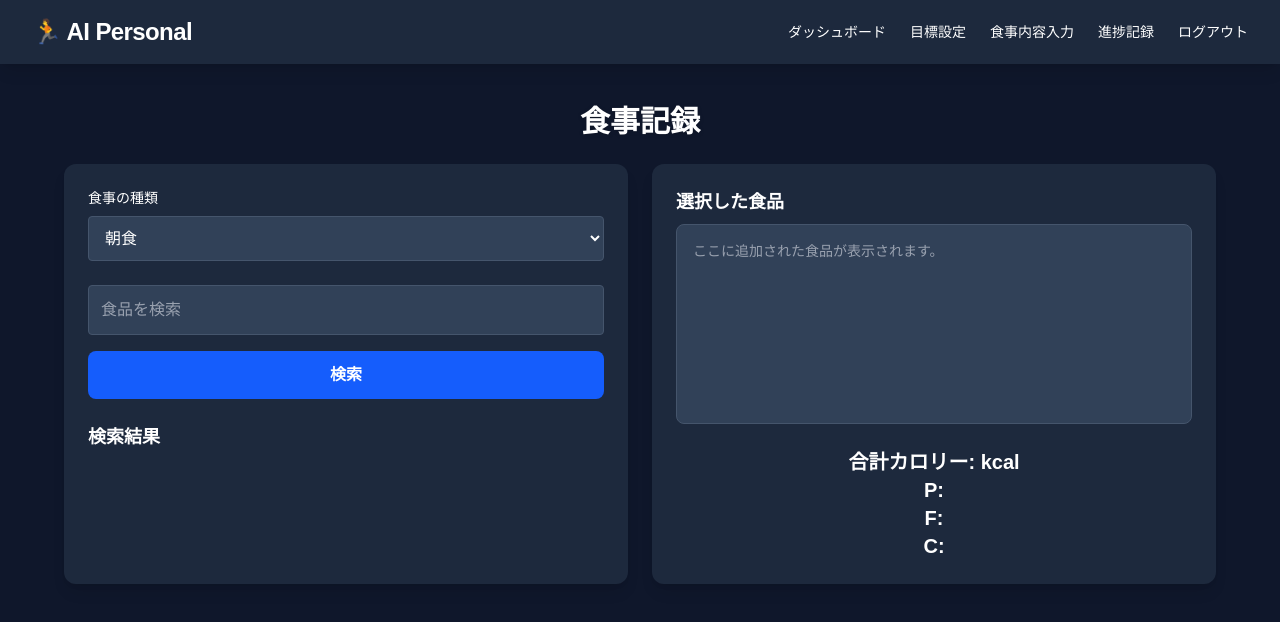
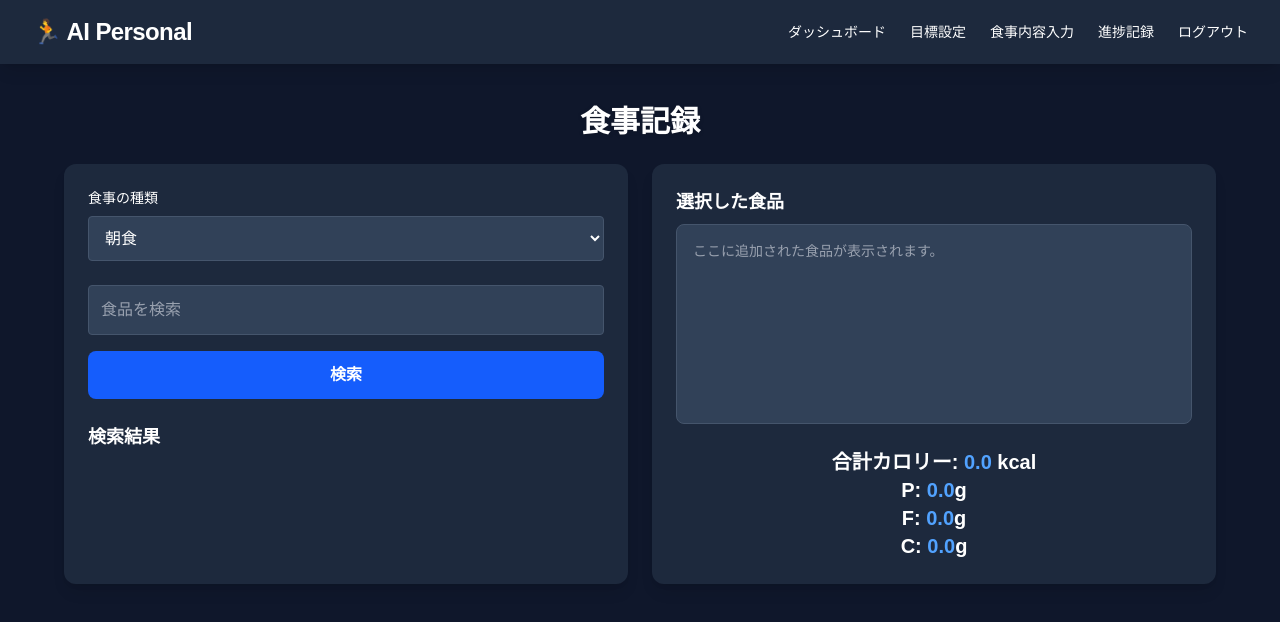
Before and after one commit to usatai/ai-personal, a Next.js app in the folder ai-personal/: page /food in a window 1280 px wide. Shown: the top 622 px of the page. Built offline with nearby package versions, Linux system fonts and the light colour scheme.

Commit message:
食材カロリー登録をトータルの数値に修正

```diff
--- a/ai-personal/app/food/page.tsx
+++ b/ai-personal/app/food/page.tsx
@@ -28,9 +28,11 @@ export default function FoodTracker() {
   const [quantities, setQuantities] = useState<Record<number, number>>({});
   const [units, setUnits] = useState<Record<number, "g" | "個">>({});
   const [isSaving, setIsSaving] = useState(false);
+  const [searchMessage, setSearchMessage] = useState<string>("");
 
     const searchFood = async () => {
         console.log(query);
+        setSearchMessage("検索中...");
 
         const response = await fetch(`http://localhost:8080/api/fooddata/foodlist?query=${query}`,{
             method : "GET",
@@ -39,6 +41,7 @@ export default function FoodTracker() {
         const data : Food[] = await response.json();
         console.log(data);
         setSearchResults(data);
+        setSearchMessage(data.length > 0 ? `${data.length}件の食品が見つかりました` : "該当する食品が見つかりませんでした");
     }
 
     const addFood = (food: Food) => {
@@ -46,12 +49,13 @@ export default function FoodTracker() {
         const selectedUnit = units[food.id] || "g";
 
         const newSelectedFood: SelectedFood = {
-            ...food, // 元の Food オブジェクトのプロパティを全てコピー
-            quantity: selectedQuantity, // 入力された数量を追加
-            unit: selectedUnit,         // 選択された単位を追加
+            ...food,
+            quantity: selectedQuantity,
+            unit: selectedUnit,
         };
 
         setSelectedFoods(prev => [...prev, newSelectedFood]);
+        setSearchMessage(`${food.foodName}を追加しました`);
     }
 
     const saveCalories = async () => {
@@ -63,16 +67,22 @@ export default function FoodTracker() {
                 headers: {"Content-Type": "application/json"},
                 body: JSON.stringify({
                     mealType,
-                foods: selectedFoods.map(food => ({
+                    foods: selectedFoods.map(food => {
+                        const multiplier = food.unit === "g"
+                            ? (food.quantity / (food.servingSize || 100))
+                            : food.quantity;
+
+                        return {
                             description: food.foodName,
-                    calories: food.calories || 0,
-                    protein: food.protein || 0,
-                    fat: food.fat || 0,
-                    carbohydrates: food.carbohydrates || 0
-                }))
+                            calories: (food.calories || 0) * multiplier,
+                            protein: (food.protein || 0) * multiplier,
+                            fat: (food.fat || 0) * multiplier,
+                            carbohydrates: (food.carbohydrates || 0) * multiplier
+                        };
                     })
+                })
+            });
 
-            });
             if (response.ok) {
                 alert("データを保存しました！");
                 setSelectedFoods([]);
@@ -121,6 +131,9 @@ export default function FoodTracker() {
             >
               検索
             </button>
+            {searchMessage && (
+              <p className="mt-2 text-sm text-blue-400">{searchMessage}</p>
+            )}
           </div>
 
           <div className="mt-6">
@@ -192,25 +205,47 @@ export default function FoodTracker() {
               <p className="text-gray-400 text-sm">ここに追加された食品が表示されます。</p>
             ) : (
               <ul className="text-sm space-y-2">
-                {selectedFoods.map((food, index) => (
+                {selectedFoods.map((food, index) => {
+                  const multiplier = food.unit === "g" ? (food.quantity / (food.servingSize || 100)) : food.quantity;
+                  return (
                     <li key={index}>
                       {food.foodName}
                       ({food.quantity}{food.unit})
-                    :<span className="mr-2">{food.calories?.toFixed(1) || 0} kcal</span>
-                    <span className="mr-1">P: {food.protein?.toFixed(1) || 0}</span>
-                    <span className="mr-1">F:{food.fat?.toFixed(1) || 0} </span>
-                    C:{food.carbohydrates?.toFixed(1) || 0}
+                      :<span className="mr-2">{((food.calories || 0) * multiplier).toFixed(1)} kcal</span>
+                      <span className="mr-1">P: {((food.protein || 0) * multiplier).toFixed(1)}</span>
+                      <span className="mr-1">F:{((food.fat || 0) * multiplier).toFixed(1)} </span>
+                      C:{((food.carbohydrates || 0) * multiplier).toFixed(1)}
                     </li>
-                ))}
+                  );
+                })}
               </ul>
             )}
           </div>
           <h3 className="text-xl font-bold mt-6 text-center">
-            合計カロリー: <span className="text-blue-400"></span> kcal
-            <p>P: <span className="text-blue-400">{}</span></p>
-            <p>F: <span className="text-blue-400"></span></p>
-            <p>C: <span className="text-blue-400"></span></p>
-
+            合計カロリー: <span className="text-blue-400">
+              {selectedFoods.reduce((total, food) => {
+                const multiplier = food.unit === "g" ? (food.quantity / (food.servingSize || 100)) : food.quantity;
+                return total + (food.calories * multiplier);
+              }, 0).toFixed(1)}
+            </span> kcal
+            <p>P: <span className="text-blue-400">
+              {selectedFoods.reduce((total, food) => {
+                const multiplier = food.unit === "g" ? (food.quantity / (food.servingSize || 100)) : food.quantity;
+                return total + (food.protein * multiplier);
+              }, 0).toFixed(1)}
+            </span>g</p>
+            <p>F: <span className="text-blue-400">
+              {selectedFoods.reduce((total, food) => {
+                const multiplier = food.unit === "g" ? (food.quantity / (food.servingSize || 100)) : food.quantity;
+                return total + (food.fat * multiplier);
+              }, 0).toFixed(1)}
+            </span>g</p>
+            <p>C: <span className="text-blue-400">
+              {selectedFoods.reduce((total, food) => {
+                const multiplier = food.unit === "g" ? (food.quantity / (food.servingSize || 100)) : food.quantity;
+                return total + (food.carbohydrates * multiplier);
+              }, 0).toFixed(1)}
+            </span>g</p>
           </h3>
 
           {selectedFoods.length > 0 && (
--- a/ai-personal/app/main/page.tsx
+++ b/ai-personal/app/main/page.tsx
@@ -88,7 +88,10 @@ export default function Main() {
 
         if (getResponse.ok) {
             const data = await getResponse.json();
-            setUserInfo(data.todayMonth);
+            setUserInfo({
+                todayMonth: data.todayMonth,
+                aiAdvice :data.aiAdvice,
+            });
         }
         };
         fetchMonthData();
```
Lines whose indentation alone changed are shown as unchanged.
